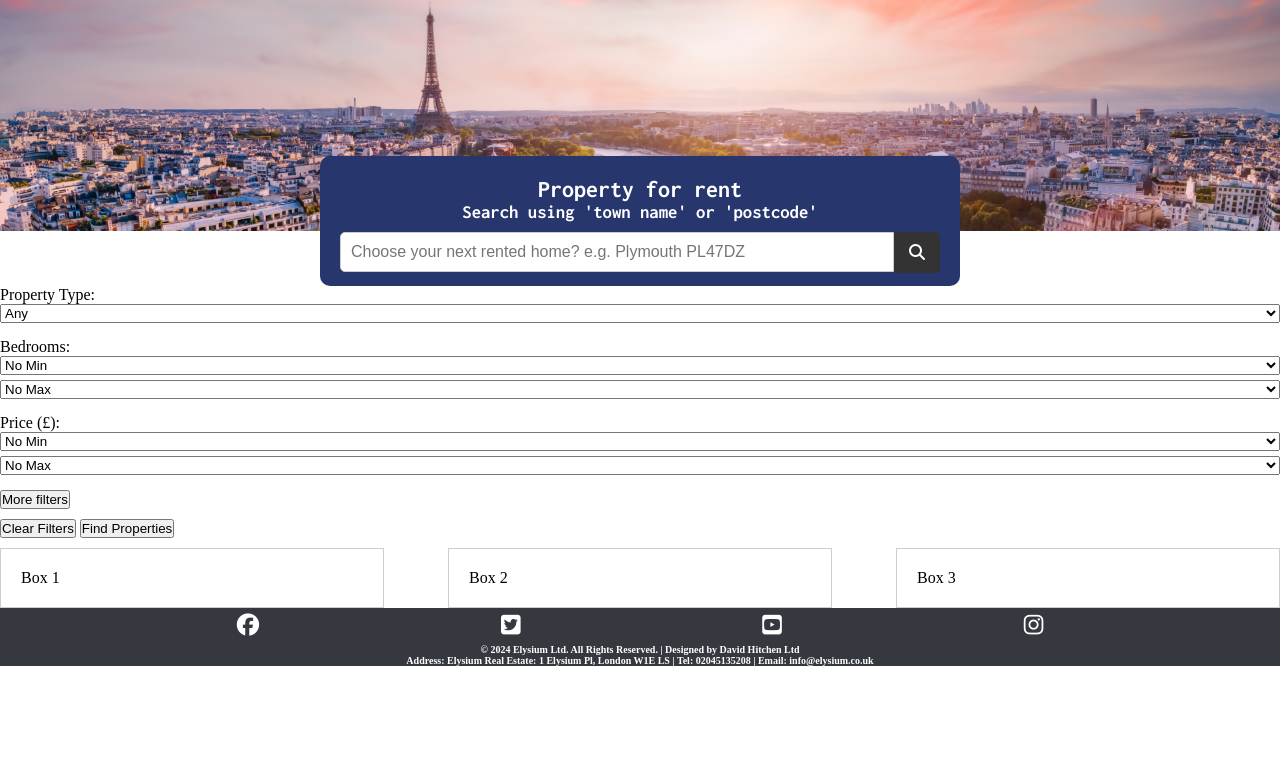
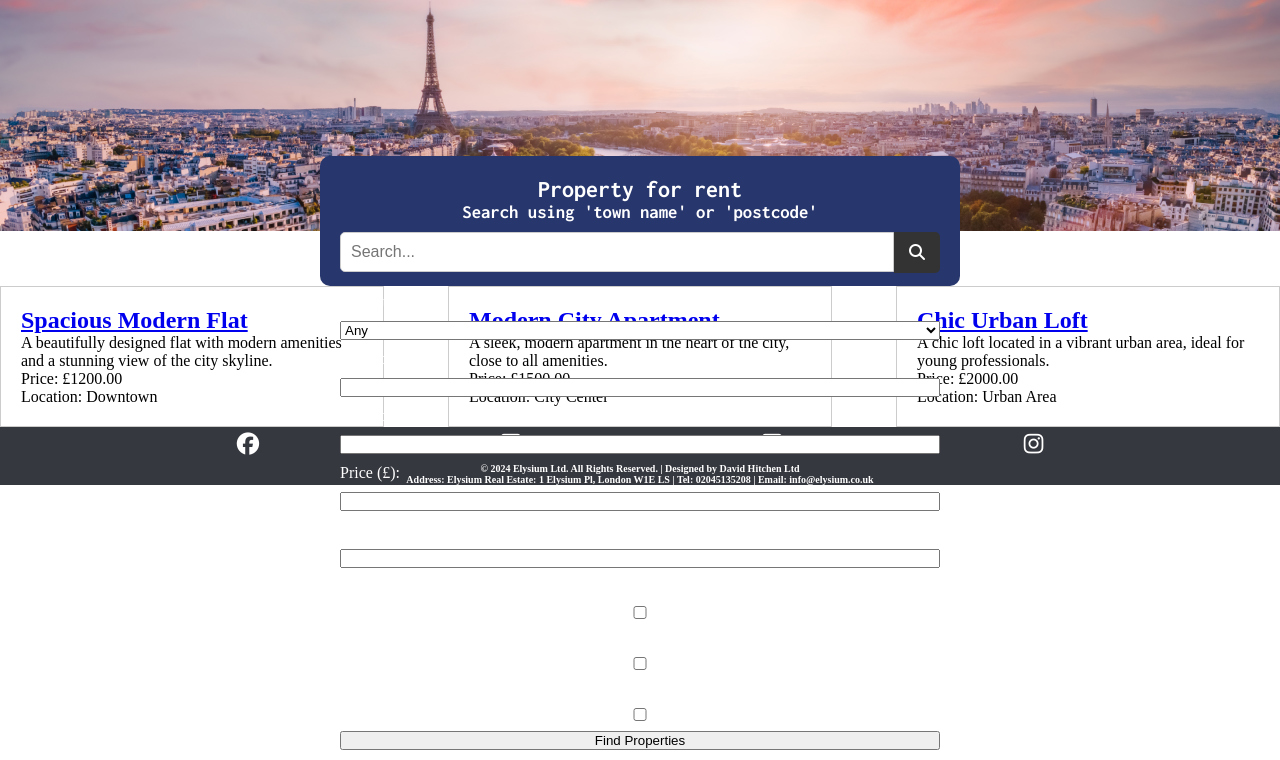
Before and after one commit to Dhitchen28963/elysium-realestate-django, a Django app: page /real_estate/property-rent/ in a window 1280 px wide. Shown: the part 70-830 px from the top of the page. Before the commit the page ends 736 px from the top, so only its background shows below. Run offline with Django 4.2, Linux system fonts and the light colour scheme; data comes from the database, SQL or seed files in the repository; some libraries are stand-ins or nearby versions.

Commit message:
Updated property_rent.html to include search and filter forms

```diff
--- a/real_estate/templates/real_estate/property_rent.html
+++ b/real_estate/templates/real_estate/property_rent.html
@@ -10,144 +10,42 @@
   <div class="search-container">
     <h2>Property for rent</h2>
     <h3>Search using 'town name' or 'postcode'</h3>
-    <div class="buttons-container">
-      <a href="property-rent.html" class="rent-button">Rent</a>
-    </div>
-    <div class="search-bar">
-      <input type="text" placeholder="Choose your next rented home? e.g. Plymouth PL47DZ">
-      <button type="submit"><i class="fa-solid fa-magnifying-glass"></i></button>
-    </div>
-  </div>
-
-  <div class="filters-container">
-    <div class="property-type">
-      <label for="property-type">Property Type:</label>
-      <select id="property-type">
-        <option value="any">Any</option>
-        <optgroup label="Houses">
-          <option value="detached-houses">Detached houses</option>
-          <option value="semi-detached-houses">Semi-detached houses</option>
-          <option value="terraced-houses">Terraced houses</option>
-          <option value="mobile-park-homes">Mobile / Park homes</option>
-          <option value="boats">Boats</option>
-        </optgroup>
-        <optgroup label="Other">
-          <option value="flats-apartments">Flats / Apartments</option>
-          <option value="bungalows">Bungalows</option>
-          <option value="land">Land</option>
-          <option value="commercial-property">Commercial Property</option>
-          <option value="hmo">HMO's</option>
-        </optgroup>
-      </select>
-    </div>
-
-    <div class="bedrooms">
-      <label for="bedrooms-min">Bedrooms:</label>
-      <select id="bedrooms-min">
-        <option value="no-min">No Min</option>
-        <option value="studio">Studio</option>
-        <option value="1">1</option>
-        <option value="2">2</option>
-        <option value="3">3</option>
-        <option value="4">4</option>
-        <option value="5">5</option>
-      </select>
-      <select id="bedrooms-max">
-        <option value="no-max">No Max</option>
-        <option value="studio">Studio</option>
-        <option value="1">1</option>
-        <option value="2">2</option>
-        <option value="3">3</option>
-        <option value="4">4</option>
-        <option value="5">5</option>
-      </select>
-    </div>
-
-    <div class="price">
-      <label for="price-min">Price (£):</label>
-      <select id="price-min">
-        <option value="no-min">No Min</option>
-        <option value="100">£100 PCM</option>
-        <option value="150">£150 PCM</option>
-        <option value="200">£200 PCM</option>
-        <option value="250">£250 PCM</option>
-        <option value="300">£300 PCM</option>
-        <option value="350">£350 PCM</option>
-        <option value="400">£400 PCM</option>
-        <option value="450">£450 PCM</option>
-        <option value="500">£500 PCM</option>
-        <option value="600">£600 PCM</option>
-        <option value="700">£700 PCM</option>
-        <option value="800">£800 PCM</option>
-        <option value="900">£900 PCM</option>
-        <option value="1000">£1000 PCM</option>
-        <option value="2000">£2000 PCM</option>
-        <option value="3000">£3000 PCM</option>
-        <option value="4000">£4000 PCM</option>
-        <option value="5000">£5000 PCM</option>
-      </select>
-      <select id="price-max">
-        <option value="no-max">No Max</option>
-        <option value="100">£100 PCM</option>
-        <option value="150">£150 PCM</option>
-        <option value="200">£200 PCM</option>
-        <option value="250">£250 PCM</option>
-        <option value="300">£300 PCM</option>
-        <option value="350">£350 PCM</option>
-        <option value="400">£400 PCM</option>
-        <option value="450">£450 PCM</option>
-        <option value="500">£500 PCM</option>
-        <option value="600">£600 PCM</option>
-        <option value="700">£700 PCM</option>
-        <option value="800">£800 PCM</option>
-        <option value="900">£900 PCM</option>
-        <option value="1000">£1000 PCM</option>
-        <option value="2000">£2000 PCM</option>
-        <option value="3000">£3000 PCM</option>
-        <option value="4000">£4000 PCM</option>
-        <option value="5000">£5000 PCM</option>
-      </select>
-    </div>
-
-    <div class="more-filters">
-      <button id="toggle-filters">More filters</button>
-      <div class="dropdown-content">
-        <div class="lettings-type">
-          <label for="lettings-type">Type of Lettings:</label>
-          <select id="lettings-type">
-            <option value="no-preference">No Preference</option>
-            <option value="long-term">Long Term</option>
-          </select>
-        </div>
-        <div class="furnished-type">
-          <label for="furnished-type">Furnished Type:</label>
-          <select id="furnished-type">
-            <option value="no-preference">No Preference</option>
-            <option value="furnished">Furnished</option>
-          </select>
-        </div>
-        <div class="amenities">
-          <label>Amenities:</label>
-          <input type="checkbox" id="garden">
-          <label for="garden">Garden</label>
-          <input type="checkbox" id="parking">
-          <label for="parking">Parking</label>
-          <input type="checkbox" id="pets">
-          <label for="pets">Allows Pets</label>
-        </div>
+    <form method="get">
+      <div class="search-bar">
+        {{ form.search }}
+        <button type="submit"><i class="fa-solid fa-magnifying-glass"></i></button>
       </div>
-    </div>
-
-    <div class="action-buttons">
-      <button id="clear-filters">Clear Filters</button>
-      <button id="find-properties">Find Properties</button>
-    </div>
+      <div class="filters-container">
+        <label for="property-type">Property Type:</label>
+        {{ form.property_type }}
+        <label for="bedrooms-min">Bedrooms:</label>
+        {{ form.bedrooms_min }}
+        <label for="bedrooms-max">Bedrooms:</label>
+        {{ form.bedrooms_max }}
+        <label for="price-min">Price (£):</label>
+        {{ form.price_min }}
+        <label for="price-max">Price (£):</label>
+        {{ form.price_max }}
+        <label for="garden">Garden:</label>
+        {{ form.garden }}
+        <label for="parking">Parking:</label>
+        {{ form.parking }}
+        <label for="pets_allowed">Pets Allowed:</label>
+        {{ form.pets_allowed }}
+        <button type="submit" id="find-properties">Find Properties</button>
+      </div>
+    </form>
   </div>
 
   <div class="container">
-    <div class="box">Box 1</div>
-    <div class="box">Box 2</div>
-    <div class="box">Box 3</div>
+    {% for property in properties %}
+    <div class="box">
+      <h2><a href="{% url 'property_detail' slug=property.slug %}">{{ property.title }}</a></h2>
+      <p>{{ property.description }}</p>
+      <p>Price: £{{ property.price }}</p>
+      <p>Location: {{ property.location }}</p>
+    </div>
+    {% endfor %}
   </div>
 </main>
 {% endblock %}
```
